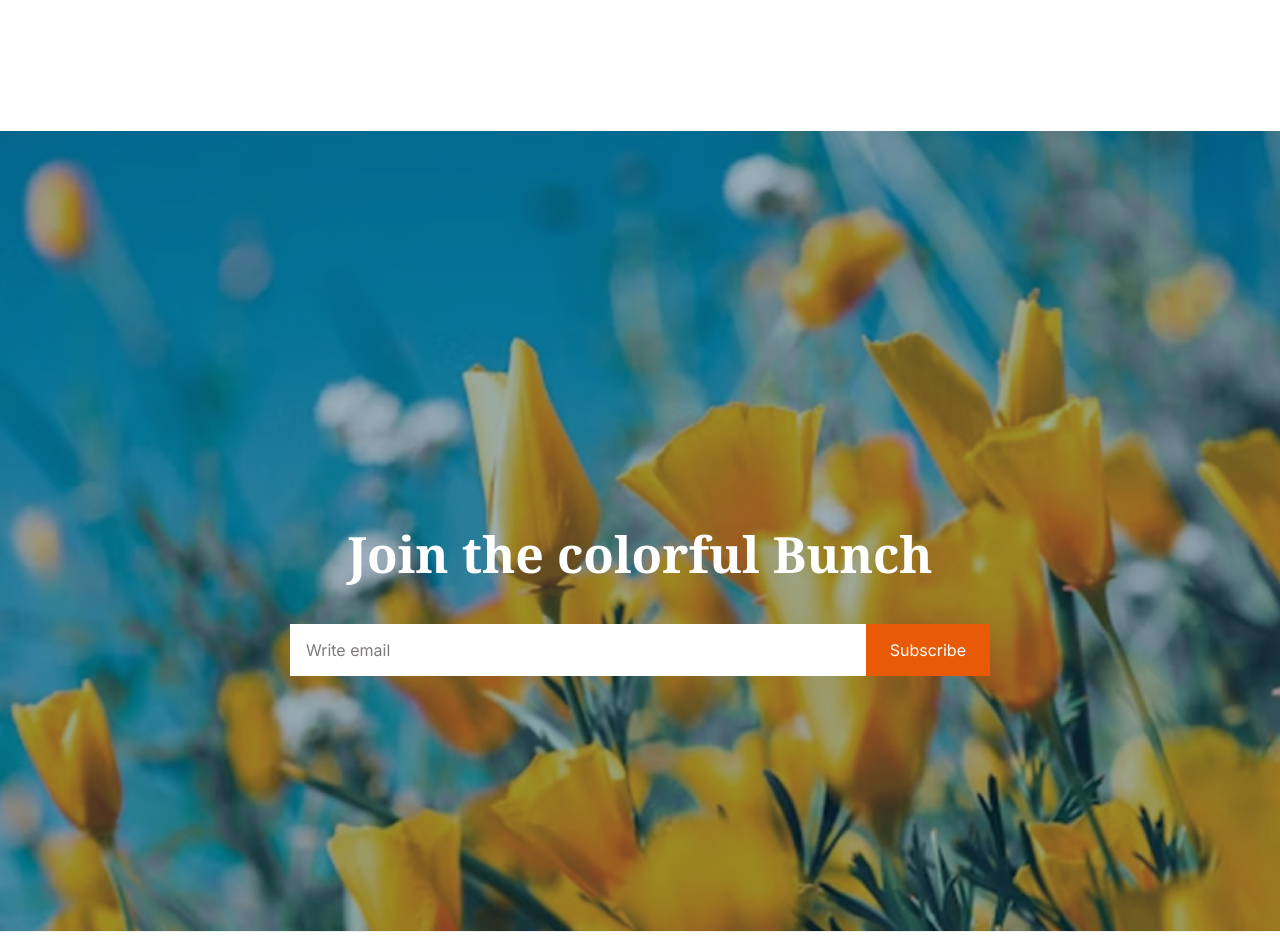
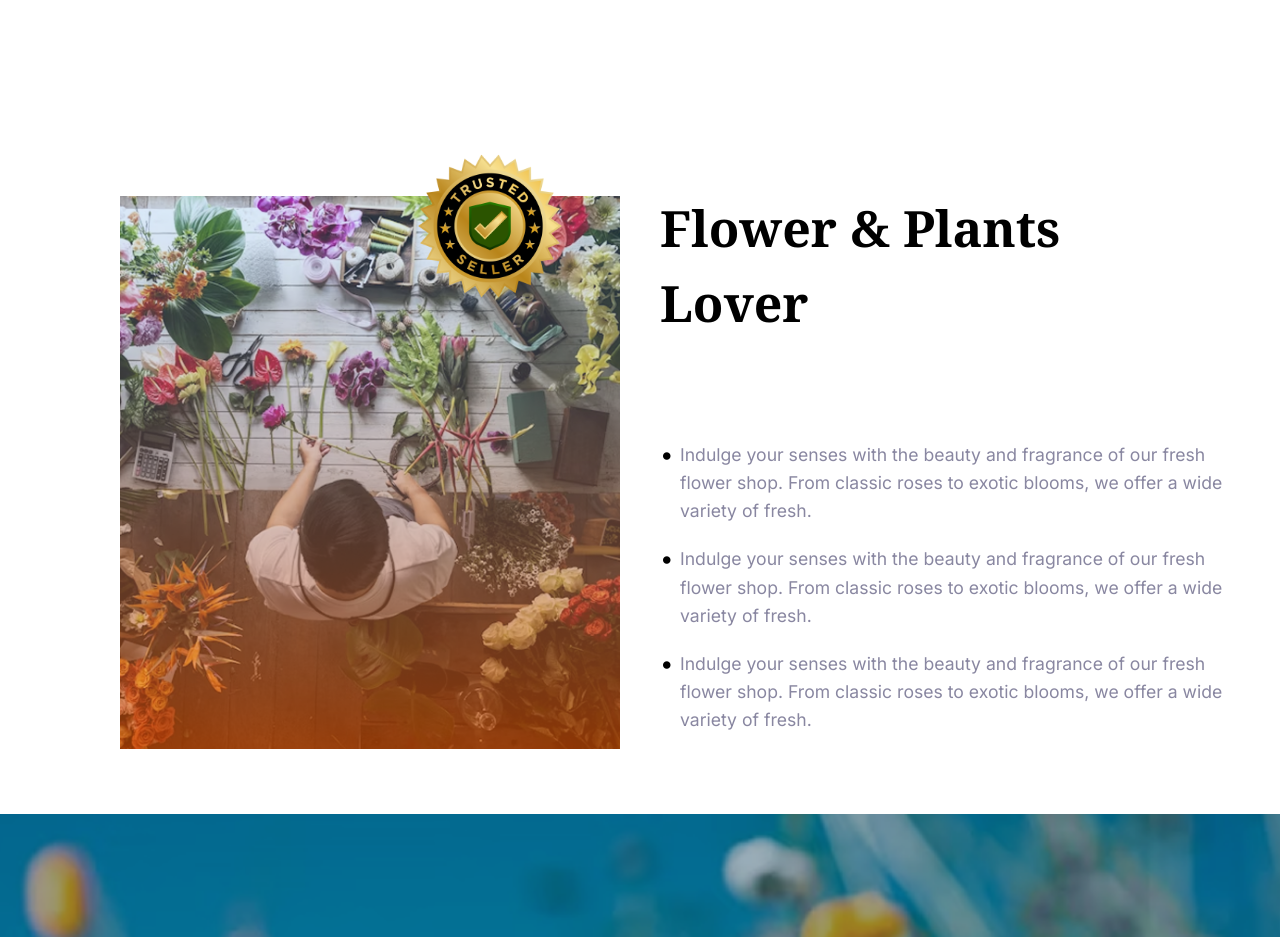
Before and after one commit to sami157/assignment-2, a plain HTML site: page index.html in a window 1280 px wide. Shown: the part 760-1697 px from the top of the page. Drawn offline with nearby package versions, Linux system fonts and the light colour scheme.

Commit message:
flower and plant section

```diff
--- a/index.html
+++ b/index.html
@@ -47,6 +47,33 @@
   </div>
 </section>
 <main>
+    <section class="flower-plant">
+  <section class="flower-lover flex justify-center items-center flex-row px-5 py-[60px] text-left gap-[40px]">
+    <div class="store-image relative flex-1">
+      <img src="assets/flower-store.png" alt="" class="w-[500px] h-auto ml-[100px]" />
+      <div class="trusted-badge absolute top-0 right-0 w-[200px] h-[200px] translate-x-[-15%] translate-y-[-35%] z-10">
+        <img src="assets/trusted-badge.png" alt="" class="w-full h-full object-contain" />
+      </div>
+    </div>
+    <div class="store-text flex-1">
+      <h1 class="text-[50px] font-bold mb-[100px] text-black font-['Noto_Serif']">
+        Flower & Plants <br />Lover
+      </h1>
+     <ul class="store-text list-none p-0 grey">
+  <li>
+    Indulge your senses with the beauty and fragrance of our fresh flower shop. From classic roses to exotic blooms, we offer a wide variety of fresh.
+  </li>
+  <li>
+    Indulge your senses with the beauty and fragrance of our fresh flower shop. From classic roses to exotic blooms, we offer a wide variety of fresh.
+  </li>
+  <li>
+    Indulge your senses with the beauty and fragrance of our fresh flower shop. From classic roses to exotic blooms, we offer a wide variety of fresh.
+  </li>
+</ul>
+      </ul>
+    </div>
+  </section>
+</section>
    <section class="newsletter bg-[url('assets/news-letter-bg.png')] bg-center bg-cover text-white h-screen flex flex-col items-center justify-center px-5 font-serif">
   <h2 class="text-[50px] font-bold mb-8 mt-[130px] text-center font-['Noto_Serif']">Join the colorful Bunch</h2>
 
--- a/style.css
+++ b/style.css
@@ -1,3 +1,21 @@
 .grey{
     color:#8987A1;
 }
+.store-text li {
+
+  font-size: 1.1rem;
+  line-height: 1.6;
+  margin-bottom: 20px;
+  padding-left: 20px;
+  position: relative;
+  font-family: 'Inter', sans-serif;
+}
+
+.store-text li::before {
+  content: '•';
+  color: black;
+  font-size: 1.5rem;
+  position: absolute;
+  left: 0;
+  top: -5px;
+}
```
